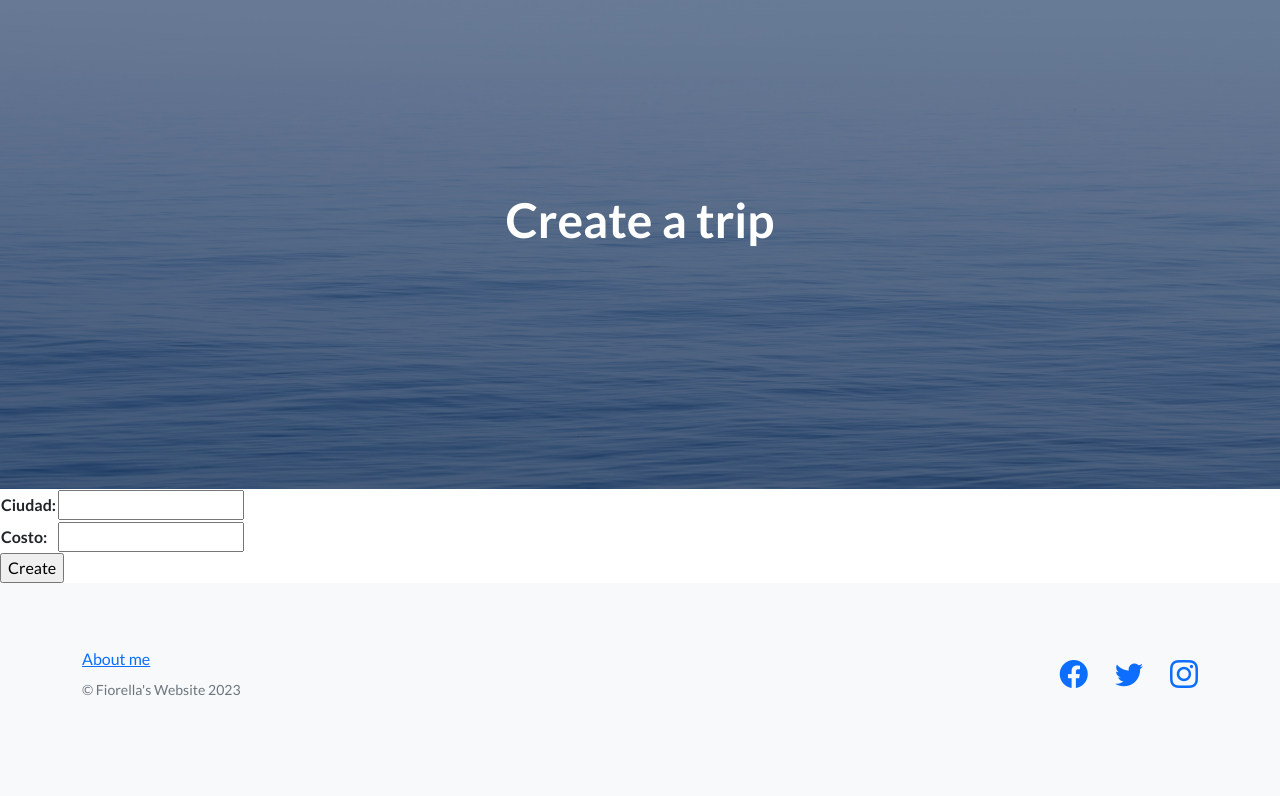
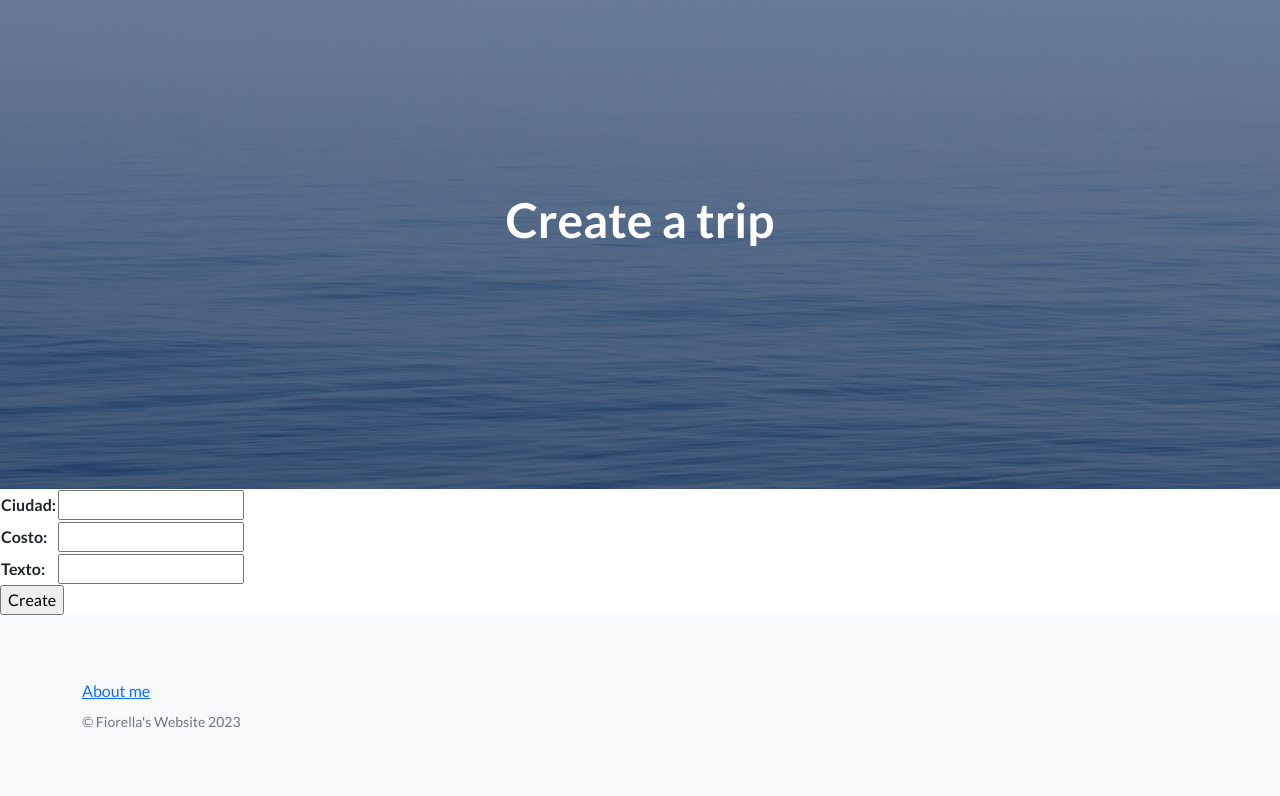
Before and after one commit to FiorellaMascaro/Blog, a Django app: page /viajes/crear/ in a window 1280 px wide. Shown: the part 67-863 px from the top of the page. Before the commit the page ends 762 px from the top, so only its background shows below. Run offline with Django 4.2, Linux system fonts and the light colour scheme; the visitor is signed in with stand-in values (Sample User, id 1); data that the repository does not hold is empty; some libraries are stand-ins or nearby versions.

Commit message:
Entrega completa

```diff
--- a/inicio/forms.py
+++ b/inicio/forms.py
@@ -3,6 +3,7 @@ from django import forms
 class ViajeFormulario(forms.Form):
     ciudad = forms.CharField(max_length=50)
     costo = forms.IntegerField()
+    texto = forms.CharField(max_length=500)
 
 class CrearViajeFormulario(ViajeFormulario):
     ...
--- a/inicio/templates/compartidos/base.html
+++ b/inicio/templates/compartidos/base.html
@@ -76,14 +76,14 @@
                     </div>
                     <div class="col-lg-6 h-100 text-center text-lg-end my-auto">
                         <ul class="list-inline mb-0">
-                            <li class="list-inline-item me-4">
+                            {% comment %} <li class="list-inline-item me-4">
                                 <a href="#!"><i class="bi-facebook fs-3"></i></a>
                             </li>
                             <li class="list-inline-item me-4">
                                 <a href="#!"><i class="bi-twitter fs-3"></i></a>
                             </li>
                             <li class="list-inline-item">
-                                <a href="#!"><i class="bi-instagram fs-3"></i></a>
+                                <a href="#!"><i class="bi-instagram fs-3"></i></a> {% endcomment %}
                             </li>
                         </ul>
                     </div>
--- a/inicio/templates/inicio/crear_viaje.html
+++ b/inicio/templates/inicio/crear_viaje.html
@@ -4,7 +4,9 @@
 
 <form action="" method="post">
     {% csrf_token %}
-    <table> {{formulario}} </table>
+    <table>
+        {{formulario}}
+    </table>
     <input type="submit" value="Create" />
 </form>
 
--- a/inicio/templates/inicio/detalle_viaje.html
+++ b/inicio/templates/inicio/detalle_viaje.html
@@ -9,5 +9,6 @@ Details of trip number: {{viaje.id}}
 <ul>
     <li>Country: {{viaje.ciudad}}</li>
     <li>Cost: {{viaje.costo}}</li>
+    <li>Text: {{viaje.texto}}</li>
 </ul>
 {% endblock main %}
--- a/inicio/templates/inicio/editar_viaje.html
+++ b/inicio/templates/inicio/editar_viaje.html
@@ -6,7 +6,7 @@
 <form action="" method="post">
     {% csrf_token %}
     <table>{{formulario}}</table>
-    <input type="submit" value="Edit" />
+    <input type="submit" value="Save changes" />
 </form>
 
 {% endblock main %}
--- a/inicio/templates/inicio/viaje_creado.html
+++ b/inicio/templates/inicio/viaje_creado.html
@@ -1,7 +1,7 @@
 {% extends "compartidos/base.html" %}
 {% block <head> %}
-<title> Creacion de viaje </title>
+<title> Trip created </title>
 {% endblock <head> %}
 {% block <h1_header> %}
-<title> Viaje creado existosamente!</title>
+<title> Trip created </title>
 {% endblock <h1_header> %}
--- a/inicio/views.py
+++ b/inicio/views.py
@@ -18,7 +18,7 @@ def crear_viaje(request):
         formulario = CrearViajeFormulario(request.POST)
         if formulario.is_valid():
             data = formulario.cleaned_data
-            viaje = Viaje(ciudad=data.get('ciudad') , costo=request.POST['costo'])
+            viaje = Viaje(ciudad=data.get('ciudad') , costo=data['costo'], texto=data.get('texto') )
             viaje.save()
             return redirect('viajes')
         else:
@@ -36,14 +36,16 @@ def editar_viaje(request, id_viaje):
             data = formulario.cleaned_data
             editar_viaje.ciudad = data['ciudad']
             editar_viaje.costo = data['costo']
+            editar_viaje.texto = data['texto']
             editar_viaje.save()
             return redirect('viajes')
 
         else:
             return render(request, 'inicio/editar_viaje.html', {'formulario': formulario})
 
-    formulario = EditarViajeFormulario(initial={'Ciudad': editar_viaje.ciudad, 'costo': editar_viaje.costo})
+    formulario = EditarViajeFormulario(initial={'ciudad': editar_viaje.ciudad, 'costo': editar_viaje.costo, 'texto': editar_viaje.texto})
     return render(request, r'inicio/editar_viaje.html', {'formulario': formulario})
+
 
 def listado_viajes(request):
     formulario = ViajeBusquedaFormulario(request.GET)
@@ -56,12 +58,13 @@ def listado_viajes(request):
     formulario = ViajeBusquedaFormulario()
     return render(request, r'inicio\listado_viajes.html', {'formulario': formulario, 'viajes_encontrados': viajes_encontrados})
 
+
 @login_required
 def eliminar_viaje(request, id_viaje):
     eliminar_viaje = Viaje.objects.get(id=id_viaje)
     eliminar_viaje.delete()
 
-    return redirect('inicio')
+    return redirect('viajes')
 
 def detalle_viaje(request, id_viaje):
     viaje = Viaje.objects.get(id=id_viaje)
--- a/nuevaapp/models.py
+++ b/nuevaapp/models.py
@@ -10,3 +10,6 @@ class tips(models.Model):
 
     def __str__(self):
         return f'{self.pais} {self.actividad}'
+
+    class Meta:
+        verbose_name_plural = "Tips"
--- a/nuevaapp/templates/nuevaapp/detail_tips.html
+++ b/nuevaapp/templates/nuevaapp/detail_tips.html
@@ -18,4 +18,5 @@ Details from tip # {{tips.id}} {% endblock h1_header %}
     <input type="submit" value="OK" />
 </form>
 
+<a href="{% url 'tips' %}">Back to tips</a>
 {% endblock main %}
--- a/nuevaapp/templates/nuevaapp/update_tips.html
+++ b/nuevaapp/templates/nuevaapp/update_tips.html
@@ -13,4 +13,6 @@
     <input type="submit" value="Update"/>
 </form>
 
+<a href="{% url 'tips' %}">Back to tips</a>
+
 {% endblock main %}
```
Also changed, not shown: inicio/models.py (+4 -3 lines), nuevaapp/templates/nuevaapp/create_tips.html (+5 -9 lines), nuevaapp/views.py (+9 -2 lines), README.md, inicio/migrations/0004_viaje_texto.py (added), inicio/migrations/0005_alter_viaje_texto.py (added), inicio/migrations/0006_alter_viaje_ciudad.py (added), nuevaapp/migrations/0003_alter_tips_options.py (added).
